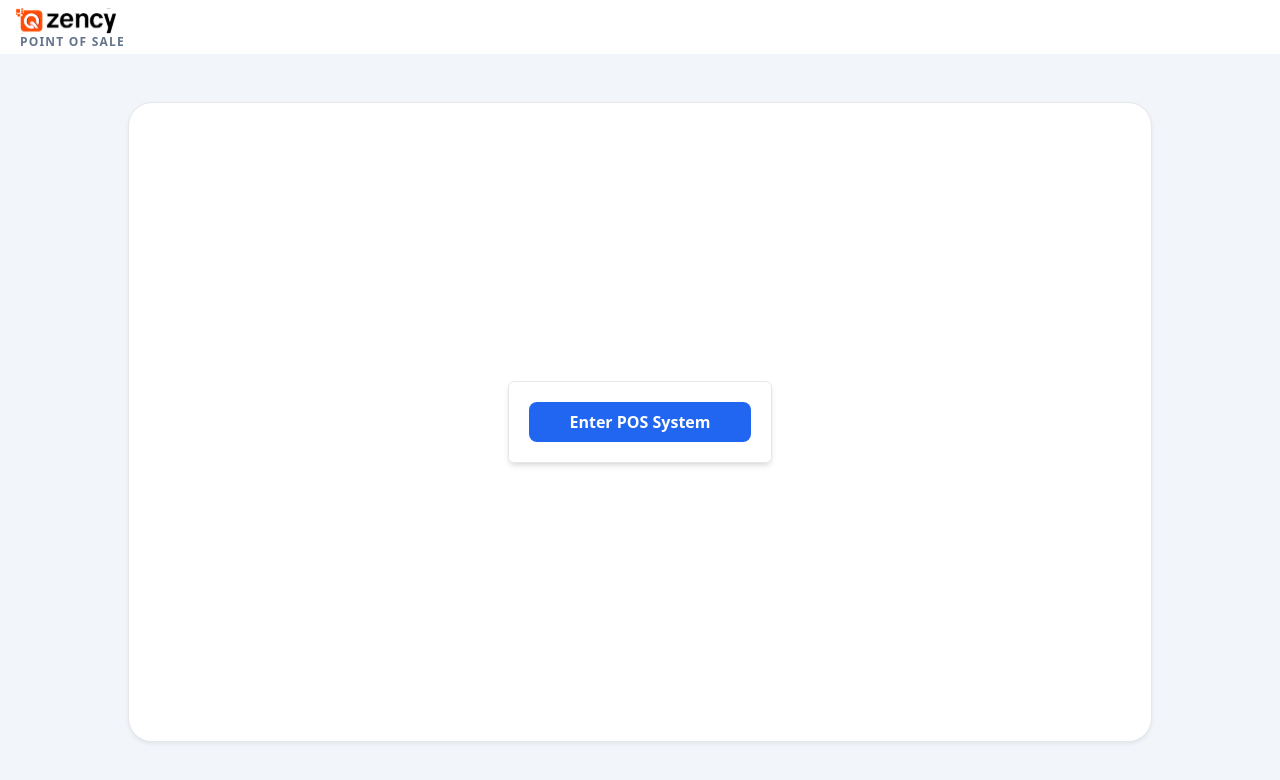
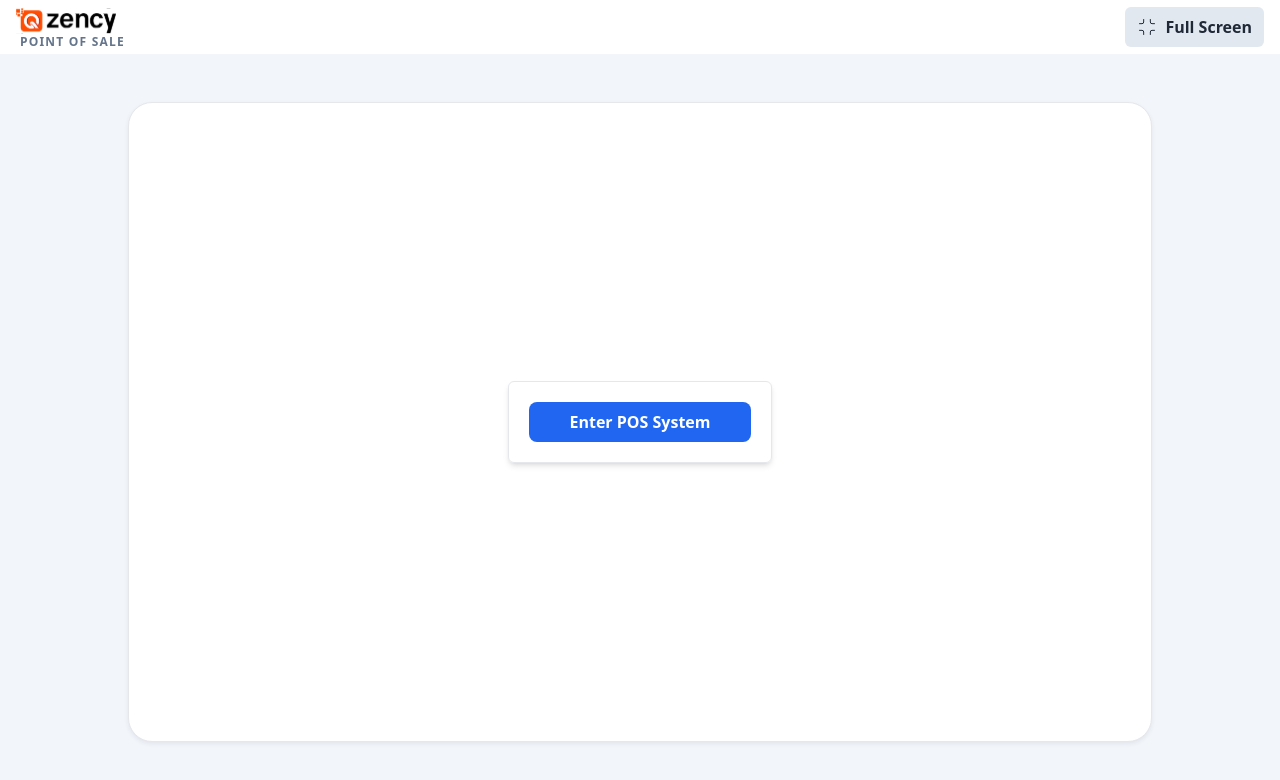
Before and after one commit to mahamudulhasan-me/qzency-pms-pos, a Next.js app: page / in a window 1280 px wide. Shown: the top 780 px of the page. Built offline with nearby package versions, Linux system fonts and the light colour scheme; no server answers.

Commit message:
Add FullScreen component, integrate Toaster for notifications, and enhance ProductsGrid loading state

```diff
--- a/package.json
+++ b/package.json
@@ -17,7 +17,8 @@
     "next-redux-wrapper": "^8.1.0",
     "react": "^19.0.0",
     "react-dom": "^19.0.0",
-    "react-redux": "^9.2.0"
+    "react-redux": "^9.2.0",
+    "sonner": "^1.7.4"
   },
   "devDependencies": {
     "@eslint/eslintrc": "^3",
--- a/src/app/layout.tsx
+++ b/src/app/layout.tsx
@@ -2,6 +2,7 @@ import Header from "@/components/Header";
 import { ReduxProvider } from "@/providers/ReduxProvider";
 import type { Metadata } from "next";
 import { Geist, Geist_Mono } from "next/font/google";
+import { Toaster } from "sonner";
 import "./globals.css";
 
 const geistSans = Geist({
@@ -30,6 +31,7 @@ export default function RootLayout({
         className={`${geistSans.variable} ${geistMono.variable} antialiased`}
       >
         <ReduxProvider>
+          <Toaster />
           <Header /> {children}
         </ReduxProvider>
       </body>
--- a/src/app/products/_components/ProductCard.tsx
+++ b/src/app/products/_components/ProductCard.tsx
@@ -2,11 +2,15 @@ import { addToCart } from "@/redux/features/cartSlice";
 import { useAppDispatch } from "@/redux/hooks";
 import { Plus } from "lucide-react";
 import Image from "next/image";
+import { toast } from "sonner";
 
 const ProductCard = ({ product }: { product: IProduct }) => {
   const { _id, image, name, price, stock } = product;
   const dispatch = useAppDispatch();
   const handleAddToCart = () => {
+    if (stock === 0) {
+      toast.error("Out of stock");
+    }
     dispatch(
       addToCart({
         _id,
@@ -16,6 +20,7 @@ const ProductCard = ({ product }: { product: IProduct }) => {
         image,
       })
     );
+    toast.success("Added to cart");
   };
   return (
     <div className="border hover:shadow-custom transition-shadow border-border rounded-lg overflow-hidden group min-h-fit">
--- a/src/app/products/_components/ProductsGrid.tsx
+++ b/src/app/products/_components/ProductsGrid.tsx
@@ -60,11 +60,15 @@ const ProductsGrid = () => {
   }, [isFetching, hasMorePages]);
 
   if (isLoading) {
-    return <div>Loading...</div>;
+    return (
+      <p className="w-full flex items-center justify-center mt-10 gap-x-1 font-semibold r">
+        <Loader className="animate-spin" strokeWidth={1.5} /> Loading...
+      </p>
+    );
   }
 
   return (
-    <div className="flex-1 min-h-0">
+    <div className="flex-1 min-h-0 overflow-hidden">
       <div
         className={`border-t border-border p-5 grid ${
           totalQuantity ? "grid-cols-4" : "grid-cols-6"
--- a/src/app/products/page.tsx
+++ b/src/app/products/page.tsx
@@ -1,10 +1,16 @@
 "use client";
 import { useAppSelector } from "@/redux/hooks";
+import { useRouter } from "next/navigation";
 import CartSection from "./_components/CartSection";
 import ProductsGrid from "./_components/ProductsGrid";
 import SearchInput from "./_components/SearchInput";
 
 const ProductsPage = () => {
+  const { isEnabled } = useAppSelector((state) => state.enablePOSystem);
+  const navigate = useRouter();
+  if (!isEnabled) {
+    navigate.push("/");
+  }
   const { totalQuantity } = useAppSelector((state) => state.cart);
   return (
     <div
--- /dev/null
+++ b/src/components/Header/FullScreen.tsx
@@ -0,0 +1,64 @@
+"use client";
+import { Maximize, Minimize } from "lucide-react";
+import { useEffect, useState } from "react";
+
+const FullScreen = () => {
+  const [isFullscreen, setIsFullscreen] = useState(false);
+
+  useEffect(() => {
+    // Add fullscreenchange event listener
+    const handleFullscreenChange = () => {
+      setIsFullscreen(!!document.fullscreenElement);
+    };
+
+    // Add Enter key event listener
+    const handleKeyPress = (e: KeyboardEvent): void => {
+      if (e.key === "Enter" && !document.fullscreenElement) {
+        document.documentElement.requestFullscreen().catch((err: Error) => {
+          console.error(
+            `Error attempting to enable fullscreen: ${err.message}`
+          );
+        });
+      }
+    };
+
+    document.addEventListener("fullscreenchange", handleFullscreenChange);
+    document.addEventListener("keydown", handleKeyPress);
+
+    // Cleanup listeners on component unmount
+    return () => {
+      document.removeEventListener("fullscreenchange", handleFullscreenChange);
+      document.removeEventListener("keydown", handleKeyPress);
+    };
+  }, []);
+
+  const toggleFullScreen = () => {
+    if (!document.fullscreenElement) {
+      // Enter fullscreen
+      document.documentElement.requestFullscreen().catch((err) => {
+        console.error(`Error attempting to enable fullscreen: ${err.message}`);
+      });
+    } else {
+      // Exit fullscreen
+      document.exitFullscreen().catch((err) => {
+        console.error(`Error attempting to exit fullscreen: ${err.message}`);
+      });
+    }
+  };
+
+  return (
+    <button
+      onClick={toggleFullScreen}
+      className="w-fit flex items-center gap-x-2 bg-slate-200 hover:bg-slate-300 transition-colors font-semibold px-3 py-2 rounded-md text-gray-800"
+    >
+      {isFullscreen ? (
+        <Maximize size={20} strokeWidth={1} absoluteStrokeWidth />
+      ) : (
+        <Minimize size={20} strokeWidth={1} absoluteStrokeWidth />
+      )}
+      <span>{isFullscreen ? "Exit Fullscreen" : "Full Screen"}</span>
+    </button>
+  );
+};
+
+export default FullScreen;
--- a/src/components/Header/index.tsx
+++ b/src/components/Header/index.tsx
@@ -1,11 +1,14 @@
 import Image from "next/image";
 import Link from "next/link";
 import ExitPOS from "./ExitPOS";
+import FullScreen from "./FullScreen";
 
 const Header = () => {
   return (
     <header className="bg-white">
-      <div className="container  mx-auto w-full px-4 flex items-center">
+      <div className="container  mx-auto w-full px-4 flex items-center justify-between">
+        <aside className="flex items-center">
+          {" "}
           <div className="relative w-44 pb-5 pt-2">
             <Link href={"/"}>
               <Image
@@ -20,6 +23,8 @@ const Header = () => {
             </Link>
           </div>
           <ExitPOS />
+        </aside>
+        <FullScreen />
       </div>
     </header>
   );
```
Also changed, not shown: 2 other files (tests, documents, lock files or other folders). Lines whose indentation alone changed are shown as unchanged.
